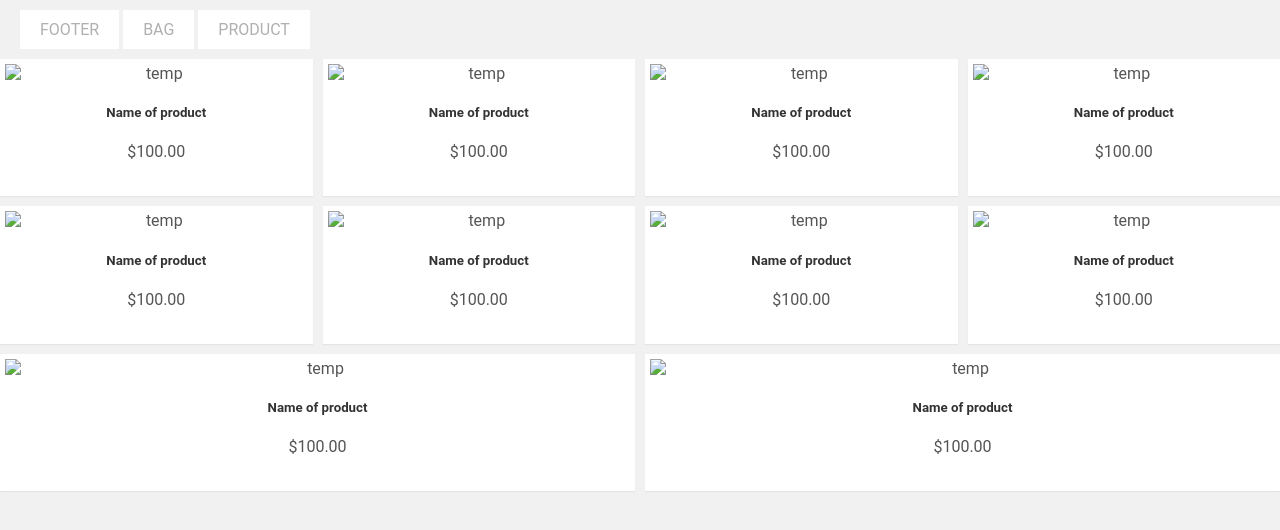
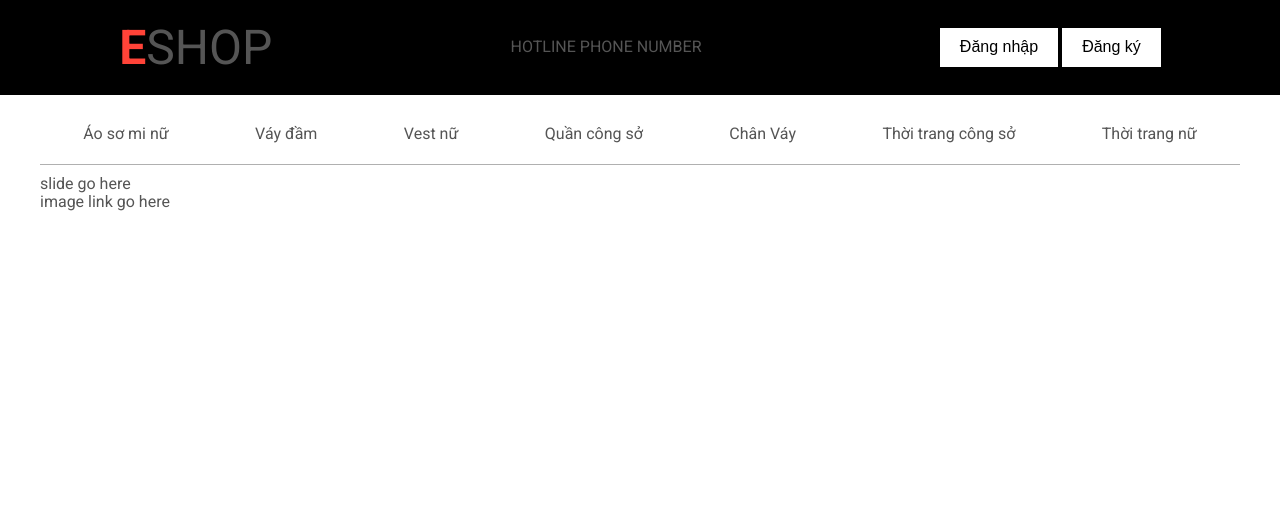
Before and after one commit to shouldnt/Clothing_shop_ui, a plain HTML site: page index.html in a window 1280 px wide. Drawn offline with Linux system fonts and the light colour scheme.

Commit message:
heading and main menu

```diff
--- a/index.html
+++ b/index.html
@@ -1,88 +1,60 @@
 <!doctype html>
 <html>
-
 	<head>
-		<link rel="stylesheet" href="css/main.css">
-		<link rel="stylesheet" href="css/font-awesome.css">
 		<meta charset="utf-8">
+		<link rel="stylesheet" href="./css/normalize.css">
+		<link rel="stylesheet" href="./css/font-awesome.css">
+		<link rel="stylesheet" type="text/css" href="./css/index.css">
+		<link href="https://fonts.googleapis.com/css?family=Roboto:100,100i,300,300i,400,400i,500,500i,700,700i,900,900i" rel="stylesheet">
 	</head>
 	<body>
+		<div class="top-bar">
+			<div class="bar__item bar__logo">
+				<p><span>E</span>SHOP</p>
+			</div>
+			<div class="bar__item bar__hotline">
+				<p><span>HOTLINE</span> PHONE NUMBER</p>
+			</div>
+			<div class="bar__item bar__button">
+				<button>Đăng nhập</button>
+				<button>Đăng ký</button>
 
-	<div id="app">
-
-		<div class = "link">
-
-			<a href="./pages/footer.html">FOOTER</a>
-			<a href="./pages/Bag.html">BAG</a>
-			<a href="./pages/product_detail.html">PRODUCT</a>
-
+			</div>
 		</div>
 
-		<div class="products">
-			<div v-for="n in 10" class="product-item shadow">
-				<div class="product-detail">
+		<div class="container">
 
-					<div class="left-block">
-						<div class="product-image">
-							<img class="img-responsive" src="./images/temp.jpg" alt="temp">
-							<span class="product-additional">
-								<img class="img-responsive" src="./images/temp-additional.jpg" alt="">
-							</span>
-						</div>
+			<div class="wrap">
+				<div class="main-menu panel">
+					<ul>
+						<li><a href="#">Áo sơ mi nữ</a></li>
+						<li><a href="#">Váy đầm</a></li>
+						<li><a href="#">Vest nữ</a></li>
+						<li><a href="#">Quần công sở</a></li>
+						<li><a href="#">Chân Váy</a></li>
+						<li><a href="#">Thời trang công sở</a></li>
+						<li><a href="#">Thời trang nữ</a></li>
+					</ul>
+				</div>
 
-						<div class="cart">
-							<a href="#" class="button" >
-								<i class="fa fa-shopping-card"></i>
-								<span>ADD TO CART</span>
-							</a>
-						</div>
-
-						<div class="functional">
-							<div class="compare">
-								<a href="#" class="btn-product">
-									<i class="fa fa-clone"></i>
-									<span>COMPARE</span>
-								</a>
-							</div>
-
-							<div class="wishlist">
-								<a href="#">
-									<i class="fa fa-heart-o"></i>
-									<span>ADD TO WISH LIST</span>
-								</a>
-							</div>
-
-							<div class="quickview">
-								<a href="#">
-									<i class="fa fa-eye"></i>
-									<span>QUICK VIEW</span>
-								</a>
-							</div>
-						</div>
+				<div class="banner panel">
+					<div class="slide-container">
+						slide go here
 					</div>
 
-					<div class="right-block">
-						<div class="product-meta">
-							<h5 class="name">Name of product</h5>
+					<div class="image-link">
+						image link go here
+					</div>
 
-							<div class="hook-reviews">
+				</div>
 
-							</div>
+				<div class="content">
 
-							<div class="content-price">
-								<span>$100.00</span>
-							</div>
-						</div>
-					</div>
 				</div>
+
 			</div>
 
 		</div>
 
-	</div>
-
-	<script src="./js/vue.js"></script>
-	<script src="./js/main.js"></script>
 	</body>
-
 </html>
--- a/src/css/_bg.sass
+++ b/src/css/_bg.sass
@@ -1,6 +1,6 @@
 html, body
 	height: 100%
-	background: #F1F1F1
+	//background: #F1F1F1
 	font-family: 'Roboto', sans-serif
 
 body
--- a/src/css/_global.sass
+++ b/src/css/_global.sass
@@ -25,3 +25,6 @@ div
 
 .shadow
 	box-shadow: 0 1px 1px rgba(0,0,0,.05)
+
+.panel
+	background-color: white
--- /dev/null
+++ b/src/css/index.sass
@@ -0,0 +1,50 @@
+@import 'color'
+@import 'bg'
+@import 'global'
+
+.top-bar
+	background: black
+	display: flex
+	align-items: center
+
+	.bar__item
+		text-align: center
+		flex-grow: 1
+	.bar__logo
+		> p
+			font-size: 3em
+			margin: 20px 0px
+			span
+				font-weight: bold
+				color: $highlight
+	.bar__hotline
+
+	.bar__button
+		button
+			border: none
+			background: white
+			padding: 10px 20px
+
+.main-menu
+	ul
+		display: flex
+		list-style-type: none
+		margin: 10px 0px
+		text-align: center
+		padding: 0
+		justify-content: space-between
+
+		border-bottom: 1px solid $grey
+
+		li
+			flex-grow: 1
+			a
+				display: block
+				text-decoration: none
+				color: $text
+				padding: 20px 20px
+
+				transition: background-color 0.2s ease-in-out
+				&:hover
+					background: $highlight
+					color: white
```
Also changed, not shown: index_2.html (added, +88 -0 lines), css/bag.css, css/index.css (added), css/main.css, 3 other files.
